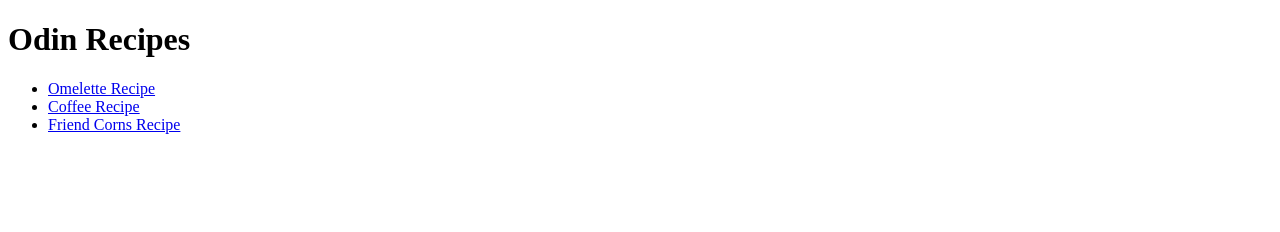
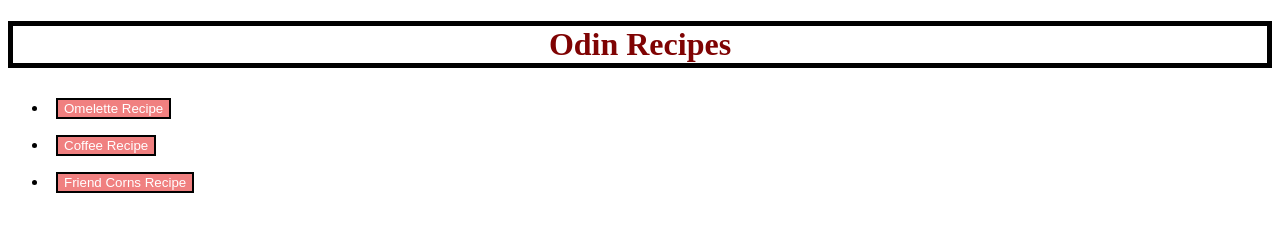
Before and after one commit to vuhaison95/odin-recipes, a plain HTML site: page index.html in a window 1280 px wide. Drawn offline with Linux system fonts and the light colour scheme.

Commit message:
padding & margin added

```diff
--- a/index.html
+++ b/index.html
@@ -2,14 +2,17 @@
 <html lang="en">
     <head>
         <meta charset="UTF-8">
+        <meta http-equiv="X-UA-Compatible" content="IE=edge">
+        <meta name="viewport" content="width=device-width, initial-scale=1.0">
         <title>First Project</title>
+        <link rel="stylesheet" href="style.css">
     </head>
     <body>
         <h1>Odin Recipes</h1>
         <ul>
-        <li><a href="recipes/omelette.html">Omelette Recipe</a></li>
-        <li><a href="recipes/coffee.html">Coffee Recipe</a></li>
-        <li><a href="recipes/friedcorns.html">Friend Corns Recipe</a></li></li>
+        <li><a href="recipes/omelette.html" class="food"><button>Omelette Recipe</button></a></li>
+        <li><a href="recipes/coffee.html" class="drink"><button>Coffee Recipe</button></a></li>
+        <li><a href="recipes/friedcorns.html" class="food"><button>Friend Corns Recipe</button></a></li></li>
 
         </ul>
     </body>
--- /dev/null
+++ b/recipes/style.css
@@ -0,0 +1,18 @@
+h1 {
+    color: rgb(167, 144, 18);
+    text-align: center;
+}
+
+ul li {
+    color:blue;
+    padding: 8px;
+    margin-bottom: 5px;
+}
+
+ol li {
+    width: 400px;
+    background-color: lightgreen;
+    border: 2px solid black;
+    padding: 10px;
+    margin: 0 auto;
+}
--- /dev/null
+++ b/style.css
@@ -0,0 +1,12 @@
+h1 {
+    color: rgb(127, 3, 3);
+    text-align: center;
+    border: 5px solid black;
+}
+
+button {
+    background-color: lightcoral;
+    color: white;
+    margin: 8px;
+    border: 2px solid black;
+}
```
Also changed, not shown: recipes/coffee.html (+1 -0 lines), recipes/friedcorns.html (+1 -0 lines), recipes/omelette.html (+1 -0 lines).
